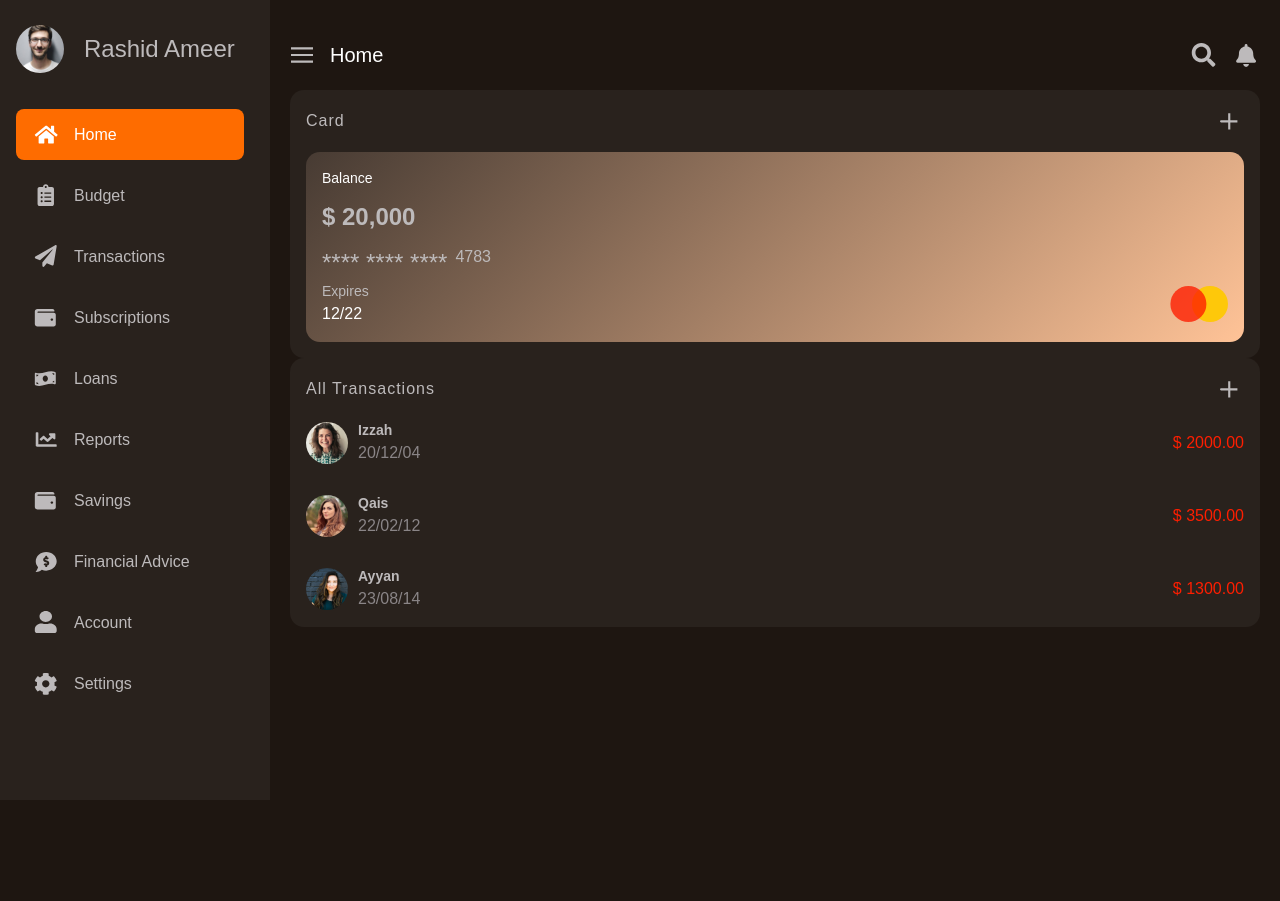
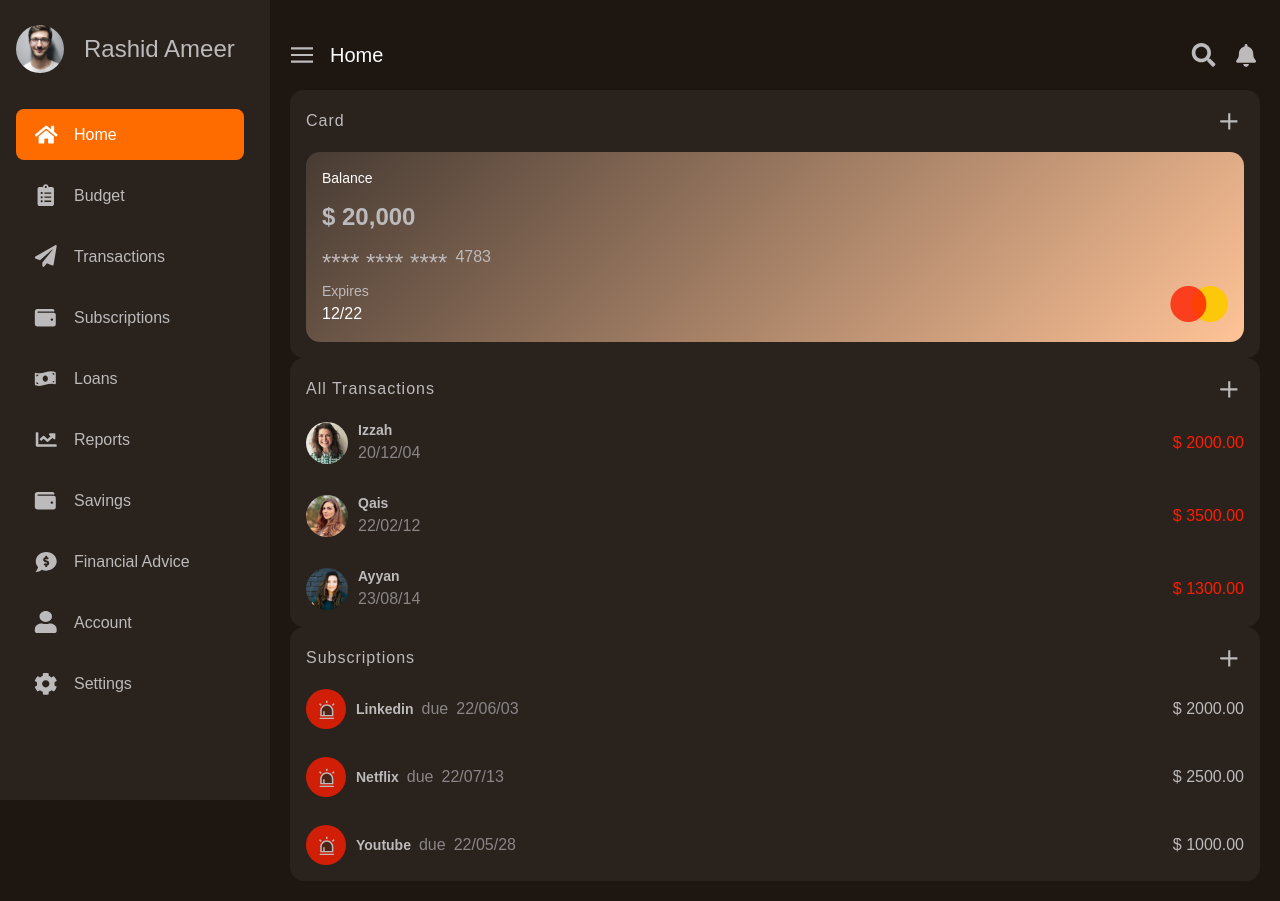
Before and after one commit to RA-Offical/bank-admin-dashboard, a React (Vite) app: page / in a window 1280 px wide. Before the commit the page ends 800 px from the top, so only its background shows below. Built offline with nearby package versions, Linux system fonts and the light colour scheme; a web font is replaced by a local one.

Commit message:
Finish SubscriptionCard component

```diff
--- a/src/App.css
+++ b/src/App.css
@@ -41,6 +41,9 @@ a {
 }
 
 /* color classes */
+.text-neutral-200 {
+	color: var(--color-neutral-200);
+}
 .text-neutral-300 {
 	color: var(--color-neutral-300);
 }
--- a/src/App.jsx
+++ b/src/App.jsx
@@ -5,6 +5,7 @@ import {
 	Sidebar,
 	TransactionCard,
 } from "./components";
+import SubscriptionCard from "./components/SubscriptionCard/SubscriptionCard";
 
 function App() {
 	return (
@@ -21,10 +22,16 @@ function App() {
 								title={"Card"}
 								cardBody={<BalanceCard />}
 							/>
+
 							<CardTemplate
 								title={"All Transactions"}
 								cardBody={<TransactionCard />}
-							/>{" "}
+							/>
+
+							<CardTemplate
+								title={"Subscriptions"}
+								cardBody={<SubscriptionCard />}
+							/>
 						</div>
 					</main>
 				</div>
--- /dev/null
+++ b/src/components/SubscriptionCard/SubscriptionCard.css
@@ -0,0 +1,24 @@
+.subscription__item:not(:last-child) {
+	margin-bottom: 2.8rem;
+}
+
+.subscription-info-container {
+	gap: 1rem;
+}
+
+.subscription-icon-container {
+	width: 4rem;
+	height: 4rem;
+	background-color: var(--color-danger-600);
+	justify-content: center;
+	border-radius: var(--rounded-pill);
+}
+
+.subscription-info {
+	gap: 0.8rem;
+	align-items: baseline;
+}
+
+.subscription__price {
+	margin-left: auto;
+}
--- /dev/null
+++ b/src/components/SubscriptionCard/SubscriptionCard.jsx
@@ -0,0 +1,40 @@
+import { sprite } from "../../utils/images";
+import { subscriptionData } from "../../data/subscriptionData";
+
+const SubscriptionCard = () => {
+	return (
+		<div className="subscription-card">
+			<ul role="list" className="subscription-list">
+				{subscriptionData.map((data) => {
+					const { id, amount, service, date } = data;
+					return (
+						<li key={id} className="subscription__item">
+							<div className="flex align-ic subscription-info-container">
+								<div className="flex align-ic  subscription-icon-container">
+									<svg className="icon">
+										<use
+											xlinkHref={`${sprite}#alert`}
+										></use>
+									</svg>
+								</div>
+
+								<div className="flex text-neutral-400 subscription-info">
+									<p className="text-neutral-200 fw-semi-bold text-small">
+										{service}
+									</p>{" "}
+									due <p>{date}</p>
+								</div>
+
+								<p className="subscription__price">
+									$ {amount.toFixed(2)}
+								</p>
+							</div>
+						</li>
+					);
+				})}
+			</ul>
+		</div>
+	);
+};
+
+export default SubscriptionCard;
--- a/src/components/TransactionCard/TransactionCard.jsx
+++ b/src/components/TransactionCard/TransactionCard.jsx
@@ -5,26 +5,26 @@ const TransactionCard = () => {
 		<div className="transcation-card">
 			<ul role="list" className="transcation-list">
 				{transcationData.map((data) => {
+					const { id, name, image, date, amount } = data;
+
 					return (
-						<li key={data.id} className="transaction__item">
+						<li key={id} className="transaction__item">
 							<div className="flex align-ic  transaction-info">
 								<img
 									className="profile-img"
-									src={data.image}
-									alt={data.name}
+									src={image}
+									alt={name}
 								/>
 
 								<div>
 									<h3 className="text-small fw-bold">
-										{data.name}
+										{name}
 									</h3>
-									<p className="text-neutral-400">
-										{data.date}
-									</p>
+									<p className="text-neutral-400">{date}</p>
 								</div>
 
-								<p className="transaction__amount">
-									$ {data.amount.toFixed(2)}
+								<p className="fw-medium transaction__amount">
+									$ {amount.toFixed(2)}
 								</p>
 							</div>
 						</li>
--- /dev/null
+++ b/src/data/subscriptionData.js
@@ -0,0 +1,5 @@
+export const subscriptionData = [
+	{ id: 1, date: "22/06/03", service: "Linkedin", amount: 2000 },
+	{ id: 2, date: "22/07/13", service: "Netflix", amount: 2500 },
+	{ id: 3, date: "22/05/28", service: "Youtube", amount: 1000 },
+];
--- a/src/index.css
+++ b/src/index.css
@@ -8,6 +8,7 @@
 @import url(./components/CardTemplate/CardTemplate.css);
 @import url(./components/BalanceCard/BalanceCard.css);
 @import url(./components/TransactionCard/TransactionCard.css);
+@import url(./components/SubscriptionCard/SubscriptionCard.css);
 
 :root {
 	/* defining colors */
```
